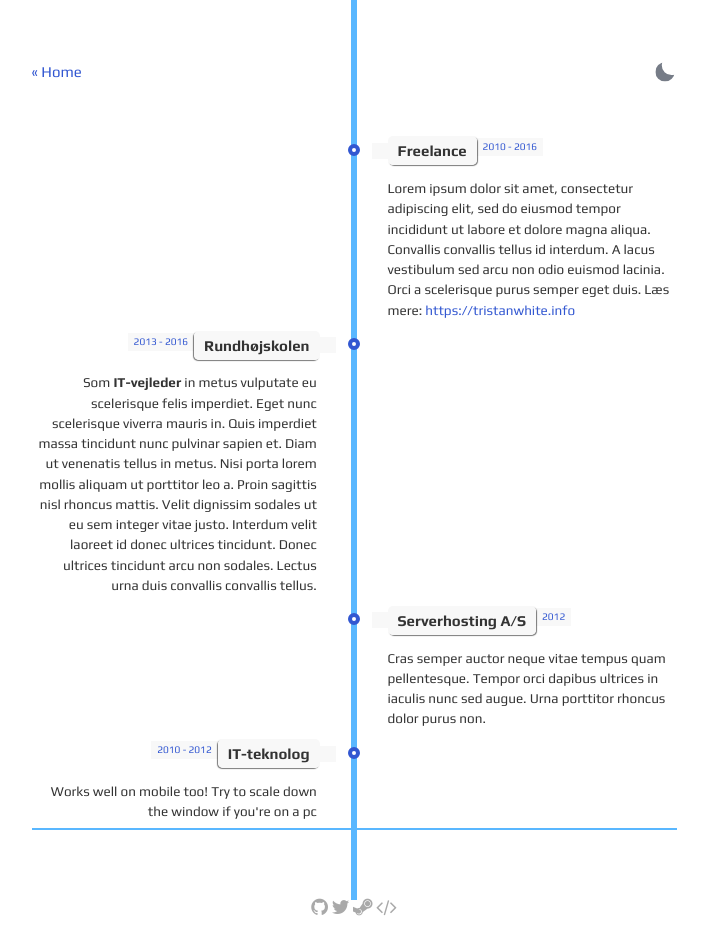
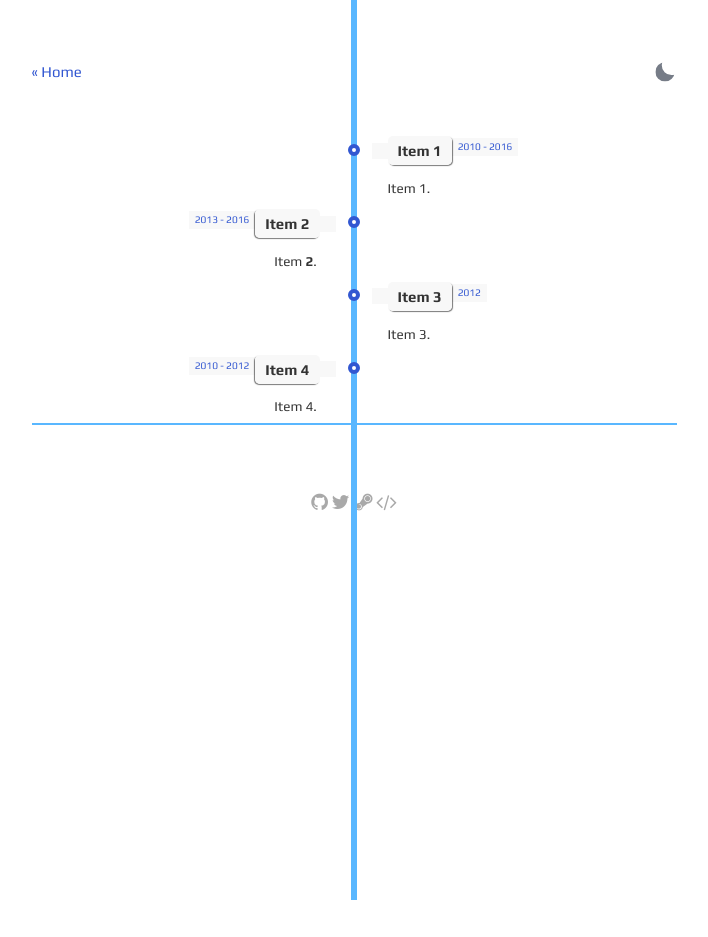
Before and after one commit to dizzyf00d/dizzyf00d.github.io, a Jekyll site: the page built from about.html, in a window 1280 px wide. Shown: the whole page, without its empty margins (286-994 px from the left). Built offline with Jekyll 4.4.1, drawn with Linux system fonts in a browser that asks for light colours; after the commit the page ends 900 px from its top, so only the background shows below that.

Commit message:
Update about.html

```diff
--- a/about.html
+++ b/about.html
@@ -20,14 +20,11 @@ layout: default
         <li>
             <div class="direction-r">
                 <div class="flag-wrapper">
-                    <span class="flag">Freelance</span>
+                    <span class="flag">Item 1</span>
                     <span class="time-wrapper"><span class="time">2010 - 2016</span></span>
                 </div>
                 <div class="desc">
-                    Lorem ipsum dolor sit amet, consectetur adipiscing elit, sed do eiusmod tempor incididunt
-                    ut labore et dolore magna aliqua. Convallis convallis tellus id interdum. A lacus
-                    vestibulum sed arcu non odio euismod lacinia. Orci a scelerisque purus semper eget duis.
-                    Læs mere: <a href="https://tristanwhite.info" target="_top">https://tristanwhite.info</a>
+                    Item 1.
                 </div>
             </div>
         </li>
@@ -36,16 +33,11 @@ layout: default
         <li>
             <div class="direction-l">
                 <div class="flag-wrapper">
-                    <span class="flag">Rundhøjskolen</span>
+                    <span class="flag">Item 2</span>
                     <span class="time-wrapper"><span class="time">2013 - 2016</span></span>
                 </div>
                 <div class="desc">
-                    Som <strong>IT-vejleder</strong> in metus vulputate eu scelerisque felis imperdiet.
-                    Eget nunc scelerisque viverra mauris in. Quis imperdiet massa tincidunt nunc pulvinar sapien et.
-                    Diam ut venenatis tellus in metus. Nisi porta lorem mollis aliquam ut porttitor leo a. Proin
-                    sagittis nisl rhoncus mattis. Velit dignissim sodales ut eu sem integer vitae justo. Interdum
-                    velit laoreet id donec ultrices tincidunt. Donec ultrices tincidunt arcu non sodales.
-                    Lectus urna duis convallis convallis tellus.
+                    Item <strong>2</strong>.
                 </div>
             </div>
         </li>
@@ -54,26 +46,24 @@ layout: default
         <li>
             <div class="direction-r">
                 <div class="flag-wrapper">
-                    <span class="flag">Serverhosting A/S</span>
+                    <span class="flag">Item 3</span>
                     <span class="time-wrapper"><span class="time">2012</span></span>
                 </div>
                 <div class="desc">
-                    Cras semper auctor neque vitae tempus quam pellentesque. Tempor orci dapibus ultrices
-                    in iaculis nunc sed augue. Urna porttitor rhoncus dolor purus non.
+                    Item 3.
                 </div>
             </div>
         </li>
-
 
         <!-- Item 4 -->
         <li>
             <div class="direction-l">
                 <div class="flag-wrapper">
-                    <span class="flag">IT-teknolog</span>
+                    <span class="flag">Item 4</span>
                     <span class="time-wrapper"><span class="time">2010 - 2012</span></span>
                 </div>
                 <div class="desc">
-                    Works well on mobile too! Try to scale down the window if you're on a pc
+                    Item 4.
                 </div>
             </div>
         </li>
@@ -82,8 +72,6 @@ layout: default
 
 </section>
 
-
-
 <section>
   <nav class="post-nav" /nav>
 </section>
```
